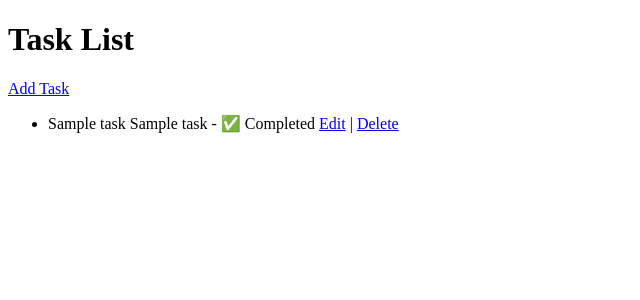
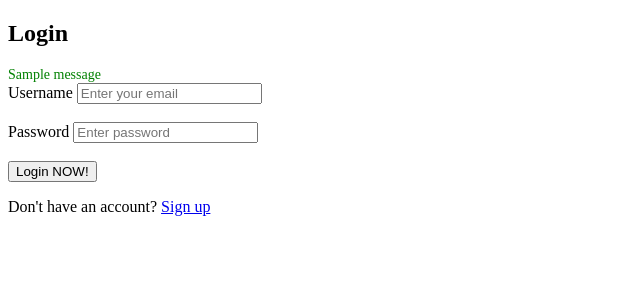
Before and after one commit to Marcelomhq/Learning-Django, a Django app: page / in a window 1280 px wide. Shown: the top 300 px of the page, without its empty margins (0-640 px from the left). Run offline with Django 5.2, Linux system fonts and the light colour scheme; tables that the repository leaves empty hold one stand-in row (values such as "Sample post"); one stand-in notice (Sample message) is shown.

Commit message:
25-03-25

```diff
--- a/djangoteste2/teste2/tasks/forms.py
+++ b/djangoteste2/teste2/tasks/forms.py
@@ -1,8 +1,9 @@
 from django import forms
 from django.core.exceptions import ValidationError
-from django.contrib.auth.models import User
 from django.core.validators import EmailValidator
-from .models import RegKey
+from .models import RegKey,User
+from django.contrib.auth import authenticate
+from django.contrib.auth.hashers import check_password
 
 class RegisterForm(forms.Form):
     username = forms.EmailField(
@@ -31,7 +32,8 @@ class RegisterForm(forms.Form):
 
     def clean_reg_key(self):
         reg_key = self.cleaned_data["reg_key"]
-        if not RegKey.objects.filter(reg_key=reg_key).exists():
+        reg_key_obj = RegKey.objects.filter(reg_key=reg_key)
+        if (not reg_key_obj.exists()) or (RegKey.objects.get(reg_key=reg_key).used != False) :
             raise ValidationError("Invalid Registration Key!")
         return reg_key
 
@@ -40,3 +42,59 @@ class RegisterForm(forms.Form):
         if len(password) < 6 or len(password) > 8:
             raise ValidationError("Password must be 6-8 characters!")
         return password
+
+class TheLoginForm(forms.Form):
+    username = forms.EmailField(
+        label="Username (Email)",
+        validators=[EmailValidator()],
+        widget=forms.EmailInput(attrs={"placeholder": "Enter your email"})
+    )
+
+    password = forms.CharField(
+        label="Password (6-8 characters)",
+        widget=forms.PasswordInput(attrs={"placeholder": "Enter password"}),
+        min_length=6,
+        max_length=8
+    )
+
+    def clean(self):
+        cleaned_data = super().clean()
+        username = cleaned_data.get("username")
+        password = cleaned_data.get("password")
+
+        user = authenticate(username=username,password=password)
+        print(user)
+        if not user:
+            self.add_error("username","Username can't be found.")
+        else:
+            cleaned_data["user"] = user
+            return cleaned_data
+
+        # if not User.objects.filter(username=username).exists():
+        #     self.add_error("username","Username can't be found.")
+        # else:
+
+        #     user = User.objects.get(username=username)
+
+        #     if not check_password(password,user.password):
+        #         self.add_error("password","Password incorrect.")
+
+        #     return cleaned_data
+
+    # def good_username(self):
+    #     username = self.cleaned_data["username"]
+    #     if not User.objects.filter(username=username).exists():
+    #         print("username couldnt be found")
+    #         raise ValidationError("Username can't be found, check if your email is correct.")
+    #     print("username was found")
+    #     return username
+
+    # def good_password(self,username):
+    #     password = self.cleaned_data["password"]
+    #     username_obj = User.objects.get(username=username)
+    #     password_obj = username_obj.password
+    #     if not password == password_obj:
+    #         print("pass couldnt be found")
+    #         raise ValidationError("Password incorrectly, try again.")
+    #     print("pass was be found")
+    #     return password_obj
--- a/djangoteste2/teste2/tasks/models.py
+++ b/djangoteste2/teste2/tasks/models.py
@@ -1,17 +1,45 @@
 from django.db import models
+from django.contrib.auth.models import AbstractBaseUser,AbstractUser
 
 # Create your models here.
 class RegKey(models.Model):
     reg_key = models.CharField(max_length=300)
+    used = models.BooleanField(default=False)
     def __str__(self):
         return self.reg_key
 
-class User(models.Model):
+class User(AbstractUser):
     user_tag = models.AutoField(primary_key=True)
-    reg_key = models.OneToOneField(RegKey,on_delete=models.CASCADE)
-    username = models.CharField(max_length=100, unique=True)
-    password = models.CharField(max_length=8)
+    reg_key = models.OneToOneField("RegKey",on_delete=models.CASCADE,null=True,blank=True)
     created_at = models.DateTimeField(auto_now_add=True)
+
+    @property
+    def reg_key_string(self):
+        return self.reg_key.reg_key
+
+    @property
+    def password_string(self):
+        return self.reg_key.reg_key
+
+    def __str__(self):
+        return self.username
+
+
+# class User(AbstractBaseUser):
+#     user_tag = models.AutoField(primary_key=True)
+#     reg_key = models.OneToOneField("RegKey",on_delete=models.CASCADE)
+#     username = models.CharField(max_length=100, unique=True)
+#     # password = models.CharField(max_length=8)
+#     created_at = models.DateTimeField(auto_now_add=True)
+
+#     USERNAME_FIELD = "username"
+
+#     def __str__(self):
+#         return self.username
+
+#     @property
+#     def reg_key_string(self):
+#         return self.reg_key.reg_key
 
 
 class Task(models.Model):
--- a/djangoteste2/teste2/tasks/templates/tasks/login_screen.html
+++ b/djangoteste2/teste2/tasks/templates/tasks/login_screen.html
@@ -26,6 +26,17 @@
     <meta charset="UTF-8">
     <meta name="viewport" content="width=device-width, initial-scale=1.0">
     <title>Login</title>
+    <style>
+      .error{
+        color:red;
+        font-size: 14px;
+      }
+
+      .success{
+        color:green;
+        font-size: 14px;
+      }
+    </style>
 </head>
 <body>
     <h2>Login</h2>
@@ -34,7 +45,9 @@
     {% if messages %}
         <div>
             {% for message in messages %}
-                <div>{{ message }}</div>
+                <div class="{% if message.tags == 'success'%}success{%else%}error{%endif%}">
+                  {{ message }}
+                </div>
             {% endfor %}
         </div>
     {% endif %}
@@ -43,11 +56,32 @@
     <form method="post">
 
         {% csrf_token %}
-        <label> Username </label>
+        <!-- Username (Email) Field -->
+        <div>
+          <label for id="id_username">Username</label>
+          {{ form.username }}
+          {% for error in form.username.errors %}
+          <!-- {% if form.username.errors %} -->
+            <div class="error">{{ form.username.errors }}</div>
+          <!-- {% endif %} -->
+          {%endfor%}
+        </div>
+        <br>
+        <!-- Password Field -->
+        <div>
+          <label for id="id_password">Password</label>
+          {{ form.password }}
+          {% for error in form.password.errors %}
+          <!-- {% if form.password.errors %} -->
+            <div class="error">{{ form.password.errors }}</div>
+          <!-- {% endif %} -->
+          {% endfor %}
+        </div>
+        <!-- <label> Username </label>
         <input type="text" name="username" placeholder="email" required>
         <br>
         <label>Password</label>
-        <input type="password" name="password" placeholder="password" required>
+        <input type="password" name="password" placeholder="password" required> -->
         <br>
         <button type="submit">Login NOW!</button>
         <p>Don't have an account? <a href="{% url 'tasks:register' %}">Sign up</a></p>
--- a/djangoteste2/teste2/tasks/urls.py
+++ b/djangoteste2/teste2/tasks/urls.py
@@ -2,10 +2,12 @@ from django.urls import path
 from . import views
 app_name = "tasks"
 urlpatterns = [
-    path("", views.TaskListView.as_view(), name='task_list'),
+    path("task_list", views.TaskListView.as_view(), name='task_list'),
     path("create/", views.CreateView.as_view(), name='task_create'),
     path("update/<int:pk>/", views.TaskUpdateView.as_view(), name="task_update"),
     path("delete/<int:pk>/", views.TaskDeleteView.as_view(), name="task_delete"),
     path("login/", views.TheLoginView.as_view(), name="login"),
+    path("", views.TheLoginView.as_view(), name="login"),
     path("register/", views.RegisterView.as_view(), name="register")
+
 ]
--- a/djangoteste2/teste2/tasks/views.py
+++ b/djangoteste2/teste2/tasks/views.py
@@ -5,25 +5,34 @@ from django.urls import reverse_lazy
 from django.contrib import messages
 from django.contrib.auth.views import LoginView
 from django.views.generic.edit import FormView
-from .forms import RegisterForm
+from .forms import RegisterForm,TheLoginForm
 from django.contrib.auth.hashers import make_password
+from django.contrib.messages import get_messages
+from django.contrib.auth import login,authenticate
+from django.contrib.auth.mixins import LoginRequiredMixin
+
 
 
 # Create your views here.
 
 
-class TaskListView(generic.ListView):
+class TaskListView(LoginRequiredMixin,generic.ListView):
     model = Task
     template_name = 'tasks/task_list.html'
     context_object_name = 'tasks'
+
+    login_url = "/login/"
+
     def get_queryset(self):
         return Task.objects.all()
 
-class CreateView(generic.CreateView):
+
+class CreateView(LoginRequiredMixin,generic.CreateView):
     model = Task
     template_name = 'tasks/task_form.html'
     fields = ['title', 'description']
     success_url = reverse_lazy('tasks:task_list')
+    login_url = "/login/"
 
 class TaskUpdateView(generic.UpdateView):
     model = Task
@@ -31,20 +40,39 @@ class TaskUpdateView(generic.UpdateView):
     fields = ['title', 'description', 'completed']
     success_url = reverse_lazy('tasks:task_list')
 
-class TheLoginView(LoginView):
+class TheLoginView(FormView):
     template_name = 'tasks/login_screen.html'
-    # success_url = reverse_lazy('tasks:task_list')
+    form_class = TheLoginForm
+    success_url = reverse_lazy('tasks:task_list')
 
     def form_valid(self, form):
-        messages.success(self.request,"You have succesfully logged in!")
+
+        user = form.cleaned_data["user"]
+
+        # username = form.cleaned_data["username"]
+        # password = form.cleaned_data["password"]
+
+        # # user = User.objects.get(username=username)
+        # user = authenticate(username=username, password=password)
+
+        login(self.request,user)
+
+
+        storage = get_messages(self.request)
+        list(storage)
+
+        messages.success(self.request, "Login succesful!")
         return super().form_valid(form)
 
-    def form_invalid(self, form):
-        messages.error(self.request, 'Invalid username or password. Please try again.')
-        return super().form_invalid(form)
+    # def form_invalid(self, form):
+    #     for field, errors in form.errors.items():
+    #         for error in errors:
+    #             messages.error(self.request, f"{field}: {error}")
+    #     return super().form_invalid(form)
+    # def form_invalid(self, form):
+    #     messages.error(self.request, 'Invalid username or password. Please try again.')
+    #     return super().form_invalid(form)
 
-    def get_success_url(self):
-        return reverse_lazy('tasks:task_list')
 
 class RegisterView(FormView):
     template_name = "tasks/register_screen.html"
@@ -52,13 +80,18 @@ class RegisterView(FormView):
     success_url = reverse_lazy("tasks:login")
 
     def form_valid(self,form):
-        username = form.cleaned_data['username']
+        username = form.clean_username()
         password = form.clean_password()
-        reg_key = form.cleaned_data['reg_key']
+        reg_key = form.clean_reg_key()
 
         reg_key_obj = RegKey.objects.get(reg_key=reg_key)
+        # User.objects.create(username=username, password = password, reg_key= reg_key_obj)
+        User.objects.create(username=username, password=make_password(password), reg_key=reg_key_obj)
+        RegKey.objects.filter(reg_key=reg_key).update(used=True)
+        # form.username.errors,form.password.errors,form.reg_key.errors = None
 
-        User.objects.create(username=username, password = password, reg_key = reg_key_obj)
+        storage = get_messages(self.request)
+        list(storage)
 
         messages.success(self.request, "Registration Successfull, log in now!")
         return super().form_valid(form)
--- a/djangoteste2/teste2/teste2/settings.py
+++ b/djangoteste2/teste2/teste2/settings.py
@@ -29,7 +29,7 @@ SECRET_KEY = os.getenv('SECRET_KEY')
 # SECURITY WARNING: don't run with debug turned on in production!
 DEBUG = True
 
-ALLOWED_HOSTS = ['*']
+ALLOWED_HOSTS = []
 
 
 # Application definition
@@ -117,6 +117,8 @@ AUTH_PASSWORD_VALIDATORS = [
     },
 ]
 
+AUTH_USER_MODEL = "tasks.User"
+
 
 # Internationalization
 # https://docs.djangoproject.com/en/5.1/topics/i18n/
```
Also changed, not shown: djangoteste2/teste2/tasks/middleware.py (added, +18 -0 lines), djangoteste2/teste2/oqfazer.txt (added), djangoteste2/teste2/tasks/migrations/0002_rename_reg_key_user_reg_key_id.py (added), djangoteste2/teste2/tasks/migrations/0003_regkey_used.py (added), djangoteste2/teste2/tasks/migrations/0004_alter_regkey_used.py (added), djangoteste2/teste2/tasks/migrations/0005_alter_regkey_used.py (added), djangoteste2/teste2/tasks/migrations/0006_rename_reg_key_id_user_reg_key.py (added), djangoteste2/teste2/tasks/migrations/0007_user_last_login_alter_user_password.py (added), djangoteste2/teste2/tasks/migrations/0008_alter_user_options_alter_user_managers_and_more.py (added).
